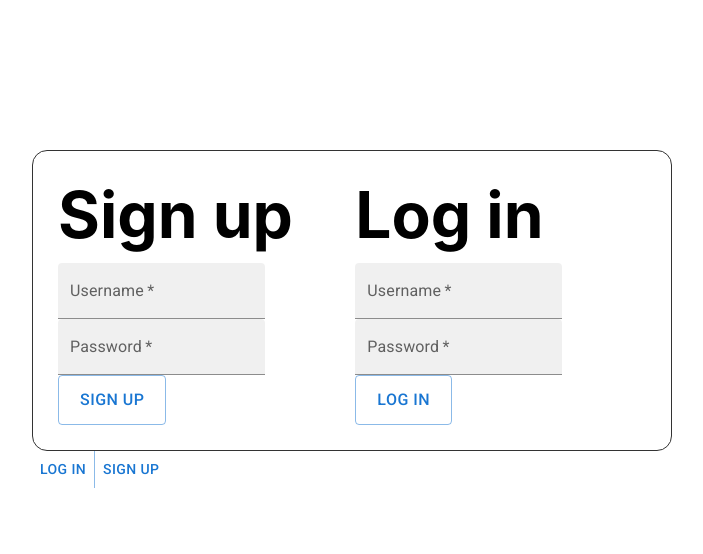
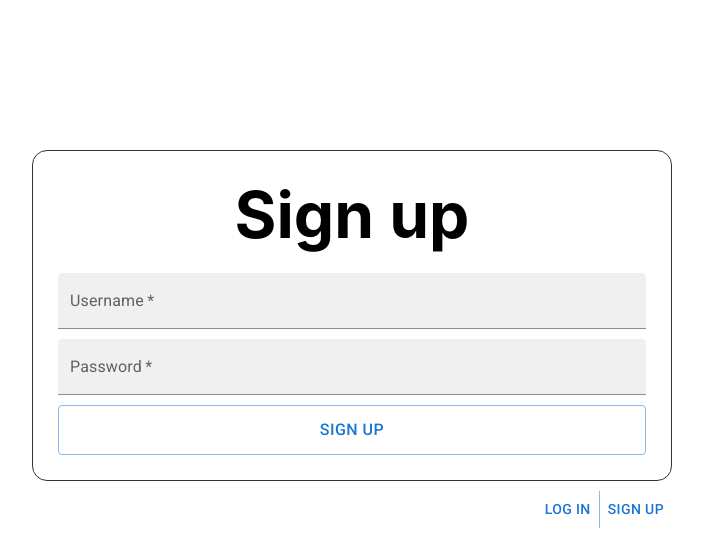
Before and after one commit to anorone/itransition-internship-task4, a React (Create React App) app: page / in a window 1280 px wide. Shown: the top 554 px of the page, without its empty margins (288-991 px from the left). Built offline with nearby package versions, Linux system fonts and the light colour scheme.

Commit message:
feat: add components styles

```diff
--- a/src/index.css
+++ b/src/index.css
@@ -27,10 +27,12 @@
   margin: 0;
   margin-bottom: 10px;
   font-size: 64px;
+  text-align: center;
 }
 
 .box {
   display: flex;
+  column-gap: 25px;
   box-sizing: border-box;
   width: 100%;
   padding: 25px;
@@ -38,3 +40,17 @@
   border-radius: 15px;
   overflow: hidden;
 }
+
+.entry-form {
+  flex-shrink: 0;
+  display: flex;
+  flex-direction: column;
+  row-gap: 10px;
+  width: 100%;
+}
+
+.btn-group {
+  width: max-content;
+  margin-top: 10px;
+  margin-left: auto;
+}
```
